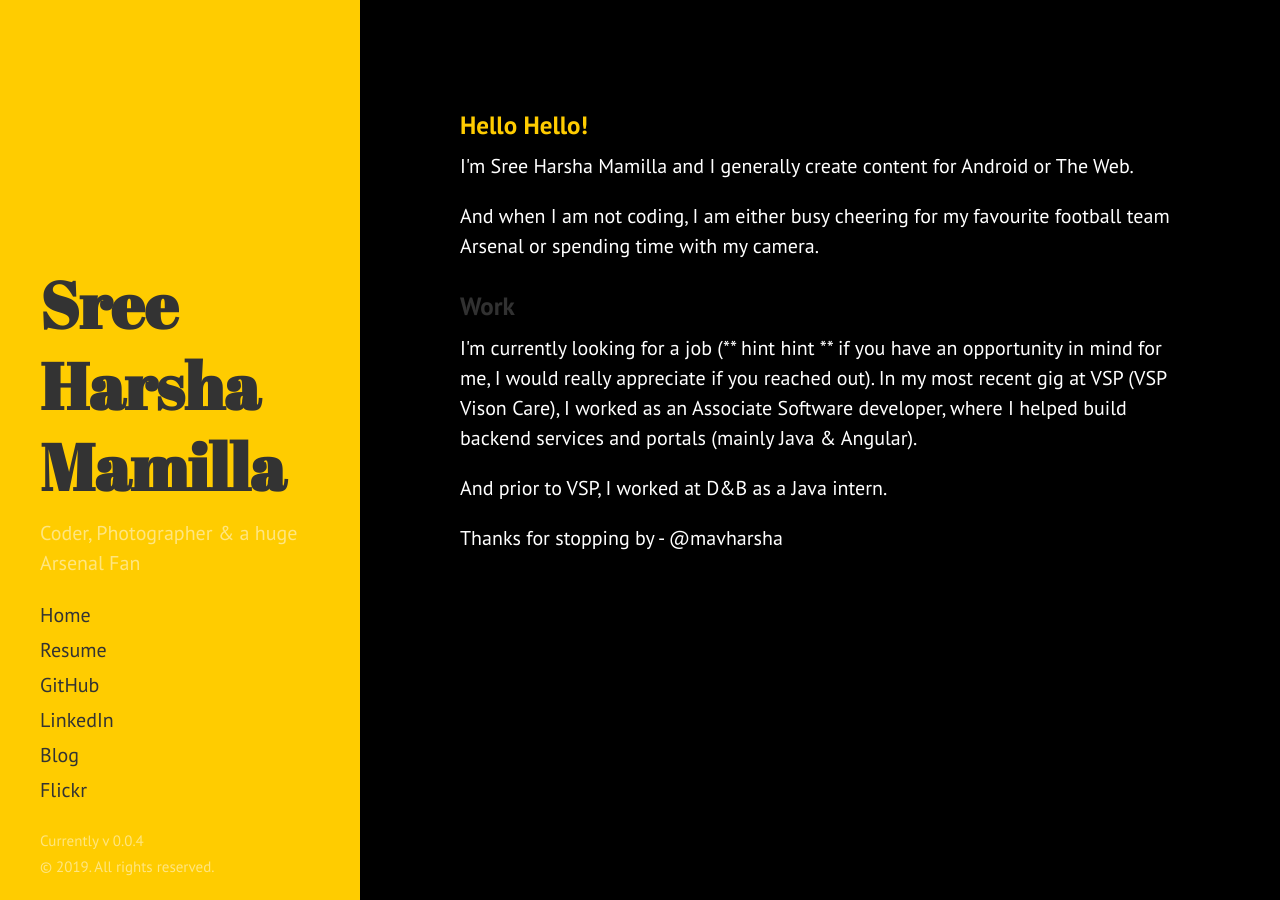
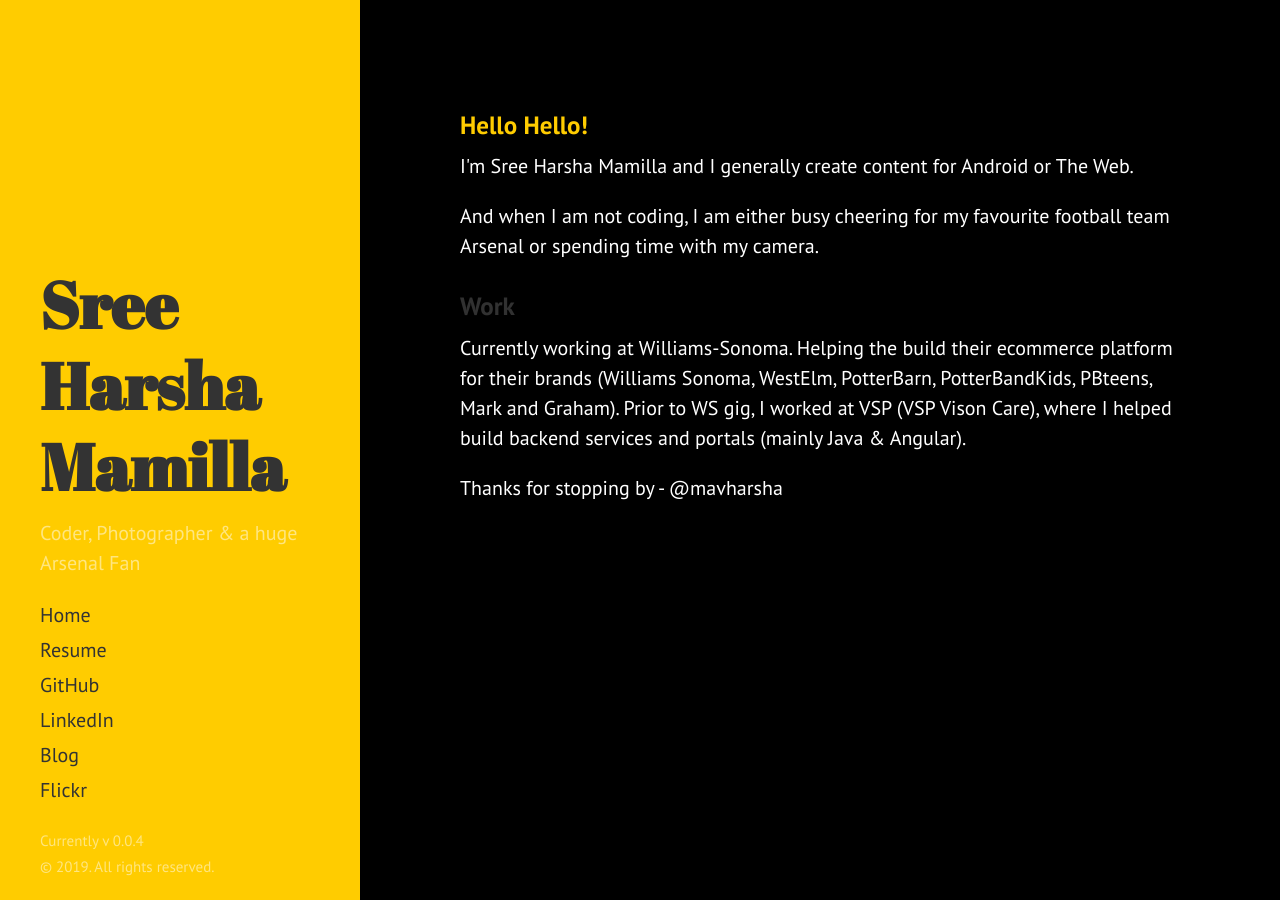
Before and after one commit to mavharsha/mavharsha.github.io, a Jekyll site: the page built from index.html, in a window 1280 px wide. Built offline with Jekyll 4.4.1, drawn with Linux system fonts in a browser that asks for light colours.

Commit message:
Updated the home page, and added a CNAME file, pointing to the right domain.

```diff
--- /dev/null
+++ b/CNAME
@@ -0,0 +1 @@
+mavharsha.com
--- a/index.html
+++ b/index.html
@@ -10,11 +10,10 @@ title: Home
         my camera.</p>
 
     <h3>Work</h3>
-    <p>I'm currently looking for a job (** hint hint ** if you have an opportunity in mind for me, I would really
-        appreciate if you reached out). In my most recent gig at VSP (VSP Vison Care), I worked as an
-        Associate Software developer, where I helped build backend services and portals (mainly Java & Angular).</p>
-
-    <p>And prior to VSP, I worked at D&B as a Java intern.</p>
+    <p>Currently working at Williams-Sonoma. Helping the build their ecommerce platform for their brands
+        (Williams Sonoma, WestElm, PotterBarn, PotterBandKids, PBteens, Mark and Graham). Prior to WS gig,
+        I worked at VSP (VSP Vison Care), where I helped build backend services and portals (mainly Java & Angular).
+    </p>
 
     <p>Thanks for stopping by - @mavharsha</p>
 
```
